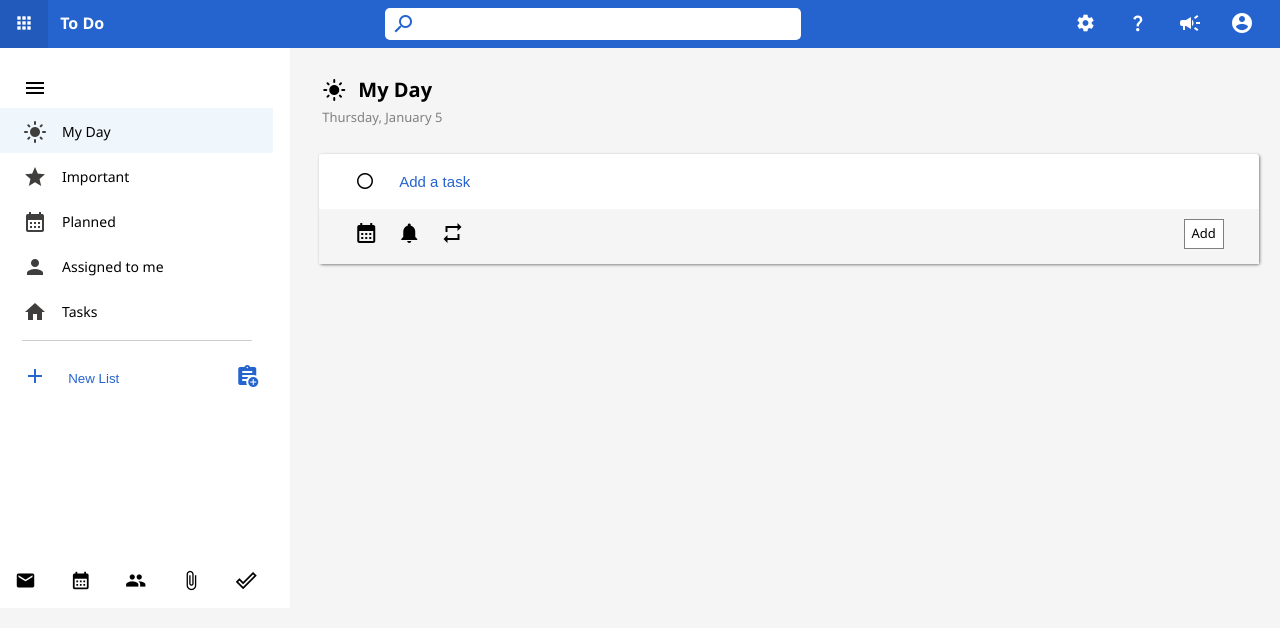
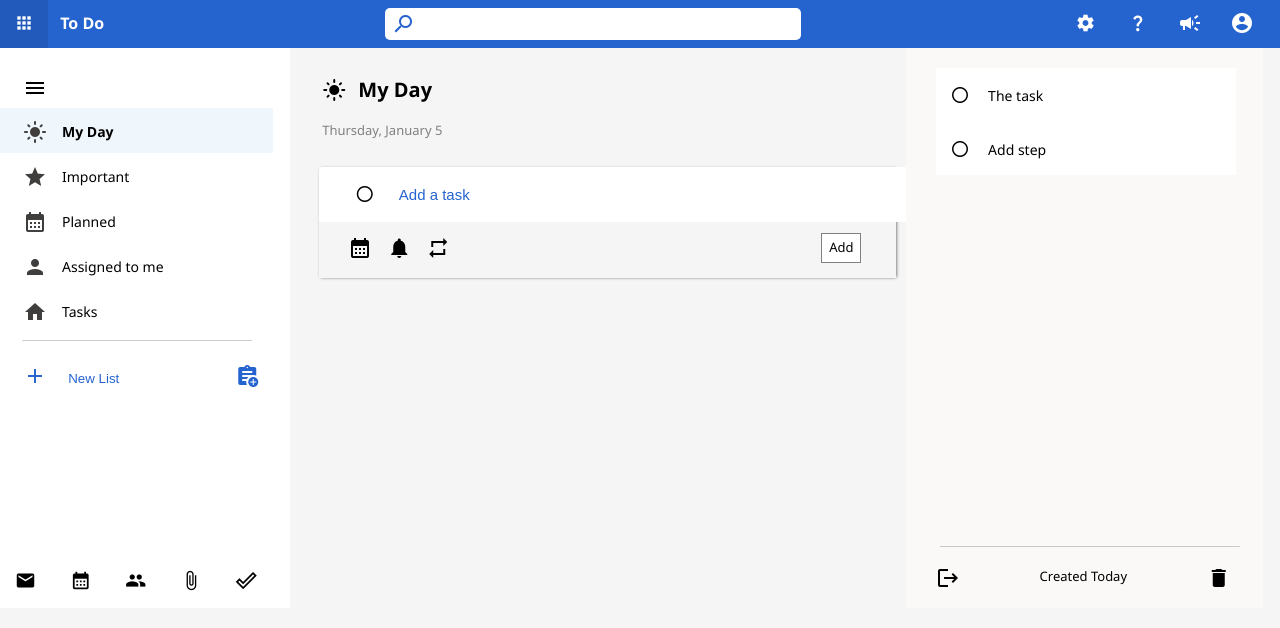
Before and after one commit to Dinesh-Rv/frontend-todo, a plain HTML site: page index.html in a window 1280 px wide. Drawn offline with Linux system fonts and the light colour scheme.

Commit message:
starting right side

```diff
--- a/app.js
+++ b/app.js
@@ -7,7 +7,7 @@
   const OBJECT = "2";
   const UNTITLED = "Untitled Text";
 
-  const categories = [
+  const CATEGORIES = [
     {
       id: 1,
       icon: "light_mode",
@@ -34,25 +34,28 @@
       text: "Tasks",
     },
   ];
-  let categoryId = 6;
+  let categoryId = 5;
 
   let taskId = 1;
 
-  const tasks = [];
+  const TASKS = [];
 
-  let selectedCategory = categories[0];
+  let selectedCategory = CATEGORIES[0];
+  let selectedTask;
   const NEW_CATEGORY = document.getElementById("new-category");
   const NEW_TASK = document.getElementById("task-input");
   const ADD_TASK_BUTTON = document.getElementById("add-task");
   const CATEGORY_LIST = document.getElementsByClassName("category");
+  const TASK_LIST = document.getElementsByClassName("task-element");
+
   /**
    * main init function which calls the corresponding functions
    */
   function init() {
     getCurrentDate(DISPLAY);
     renderCategory();
+    //selectedCategory = CATEGORIES[0];
     renderSelectedCategory();
-    events();
   }
 
   /**
@@ -68,17 +71,43 @@
     for (let i = 0; i < CATEGORY_LIST.length; i++) {
       CATEGORY_LIST[i].addEventListener("click", applySelectedCategory);
     }
+    for (let i = 0; i < TASK_LIST.length; i++) {
+      CATEGORY_LIST[i].addEventListener("click", applySelectedTask);
+    }
+  }
+
+  function applySelectedTask(event) {
+    for (let i = 0; i < TASKS.length; i++) {
+      if (TASKS[i].id == event.target.id) {
+        selectedTask = TASKS[i];
+      }
+      renderSelectedTask();
+    }
+  }
+
+  function renderSelectedTask() {
+    for (let i = 0; i < TASK_LIST.length; i++) {
+      if (TASK_LIST[i].id == selectedTask.id) {
+        TASK_LIST[i].className;
+      }
+    }
   }
 
   function applySelectedCategory(event) {
-    for (let i = 0; i < categories.length; i++) {
-      if (categories[i].id == event.target.id) {
-        const currentCategory = document.getElementsByClassName("category-selected")[0];
+    if (event == null) {
+      renderTasks();
+      renderSelectedCategory();
+    } else {
+      for (let i = 0; i < CATEGORIES.length; i++) {
+        if (CATEGORIES[i].id == event.target.id) {
+          let currentCategory = document.getElementById(selectedCategory.id);
           currentCategory.classList = "category";
-        document.getElementById("main-head").innerText = categories[i].text;
+          selectedCategory = CATEGORIES[i];
           // removeOldCategoryHighlight();
-        selectedCategory = categories[i];
+          // event.target.className = "category-selected";
+          renderTasks();
           renderSelectedCategory();
+        }
       }
     }
     // selectedCategory =
@@ -90,6 +119,12 @@
     for (let i = 0; i < CATEGORY_LIST.length; i++) {
       if (CATEGORY_LIST[i].id == selectedCategory.id) {
         CATEGORY_LIST[i].className = "category-selected";
+        let centerHead = document.getElementsByClassName("center-head")[0];
+        centerHead.childNodes[1].childNodes[1].innerText =
+          selectedCategory.icon;
+        centerHead.childNodes[3].childNodes[1].innerText =
+          selectedCategory.text;
+        events();
       }
     }
   }
@@ -124,14 +159,13 @@
    * and day as in number
    */
   function getCurrentDate(type) {
-    const date = new Date();
-    if (type === DISPLAY) {
-      document.getElementById("current-date").outerHTML =
-        date.toLocaleDateString("en-us", {
+    const date = new Date().toLocaleDateString("en-us", {
       weekday: "long",
       month: "long",
       day: "numeric",
     });
+    if (type === DISPLAY) {
+      document.getElementById("current-date").innerText = date;
     } else if (type === OBJECT) {
       return date;
     }
@@ -149,15 +183,16 @@
       if (NEW_CATEGORY.value === "") {
         NEW_CATEGORY.value = UNTITLED;
       }
-      categories.push({
-        id: categoryId,
+      CATEGORIES.push({
+        id: ++categoryId,
         icon: "list",
         text: NEW_CATEGORY.value,
       });
-      console.log(categories);
+      console.log(CATEGORIES);
+      selectedCategory = CATEGORIES[categoryId - 1];
       renderCategory();
       NEW_CATEGORY.value = "";
-      categoryId++;
+      applySelectedCategory();
     }
   }
 
@@ -169,7 +204,7 @@
   function renderCategory() {
     let CATEGORY_LIST = document.getElementById("sidebar-category");
     CATEGORY_LIST.innerHTML = "";
-    categories.forEach((category) => {
+    CATEGORIES.forEach((category) => {
       let listItem = createHTMLElement("li", {
         className: "category",
         id: category.id,
@@ -203,7 +238,7 @@
       if (NEW_TASK.value === "") {
         NEW_TASK.value = "";
       } else {
-        tasks.push({
+        TASKS.push({
           id: taskId,
           class: "task-element",
           name: NEW_TASK.value,
@@ -211,7 +246,7 @@
           createdAt: getCurrentDate(OBJECT),
           categoryId: selectedCategory.id,
         });
-        console.log(tasks);
+        console.log(TASKS);
         renderTasks();
         taskId++;
         NEW_TASK.value = "";
@@ -226,8 +261,10 @@
   function renderTasks() {
     let taskList = document.getElementById("task-list");
     taskList.innerHTML = "";
-    let sortedTasks = tasks.reverse();
+    let selectedCategoryId = selectedCategory.id;
+    let sortedTasks = TASKS.reverse();
     sortedTasks.forEach((task) => {
+      if (selectedCategoryId == task.categoryId) {
         let listItem = createHTMLElement("li", {
           className: "task",
         });
@@ -258,8 +295,9 @@
         taskInfoDiv.appendChild(footer);
         listItem.appendChild(impIconDiv);
         impIconDiv.appendChild(importantIcon);
+      }
     });
-    sortedTasks = tasks.reverse();
+    sortedTasks = TASKS.reverse();
   }
 
   init(); //calling init method
--- a/index.html
+++ b/index.html
@@ -46,7 +46,7 @@
       <div class="bottom-container">
         <!-- Left side contains category, list creation and accesibilities -->
         <div class="left-side" id="left-side">
-          <div class="menu-icon" onclick="hideLeftSide()">
+          <div class="menu-icon">
             <i class="material-icons">menu</i>
           </div>
           <!-- Sidebar content to set scrollable -->
@@ -89,7 +89,7 @@
         </div>
         <!-- Center contains the main interactive element in the webpage -->
         <div div class="center">
-          <div class="center-head">
+          <div class="center-head" id="center-head">
             <div class="center-head-icon" onclick="openLeftSide()">
               <i class="material-icons" id="center-head-icon">light_mode</i>
             </div>
@@ -103,7 +103,9 @@
           <!-- Contains task addition feature and other additional stuffs -->
           <div class="center-main">
             <div class="task-list-origin">
-              <i class="fa-regular fa-circle"></i>
+              <div class="unchecked-circle">
+                <i class="fa-regular fa-circle"></i>
+              </div>
               <div class="to-do-input">
                 <!-- Input for task name -->
                 <input
@@ -127,6 +129,34 @@
             </div>
           </div>
         </div>
+        <div class="right-side">
+          <div class="right-side-top">
+            <div class="right-side-main">
+              <div class="task-console-top">
+                <div class="selected-task">
+                  <i class="fa-regular fa-circle"></i>
+                  <p>The task</p>
+                </div>
+                <div class="task-steps">
+                  <i class="fa-regular fa-circle"></i>
+                  <p>Add step</p>
+                </div>
+              </div>
+            </div>
+          </div>
+          <hr />
+          <div class="right-side-bottom">
+            <div class="hide-right-side">
+              <i class="material-icons">logout</i>
+            </div>
+            <div class="task-created-at">
+              <p>Created Today</p>
+            </div>
+            <div class="delete-selected-task">
+              <i class="material-icons">delete</i>
+            </div>
+          </div>
+        </div>
       </div>
     </div>
     <script src="app.js"></script>
--- a/style.css
+++ b/style.css
@@ -144,6 +144,7 @@ html body {
 
 .container .bottom-container .left-side .sidebar-content .sidebar-category .category-selected {
     background-color: #eff6fc;
+    font-weight: bold;
 }
 
 .container .bottom-container .left-side .sidebar-content .sidebar-category .category:hover,
@@ -255,6 +256,7 @@ html body {
 
 .container .bottom-container .center {
     height: 560px;
+    width: 47%;
 }
 
 .container .bottom-container .left-side,
@@ -289,7 +291,7 @@ html body {
 }
 
 .container .bottom-container .center .center-head {
-    width: 935px;
+    width: 80%
 }
 
 .container .bottom-container .center .center-head .date-info {
@@ -299,10 +301,9 @@ html body {
 
 .container .bottom-container .center .center-main .task-list-origin {
     background-color: white;
-    width: 940px;
     height: 110px;
     margin-left: 25px;
-    text-align: center;
+    text-align: left;
     box-shadow: 1px 1px 3px gray;
     border-radius: 3px;
 }
@@ -313,9 +314,14 @@ html body {
     vertical-align: middle;
 }
 
+.container .bottom-container .center .center-main .task-list-origin .unchecked-circle {
+    display: inline-block;
+    margin-left: 6.5%;
+}
+
 .container .bottom-container .center .center-main .task-list-origin .to-do-input input {
     height: 53px;
-    width: 800px;
+    width: 250%;
     border: 0px none;
     outline: none;
     font-size: 15px;
@@ -327,14 +333,13 @@ html body {
 
 .container .bottom-container .center .center-main .task-list-origin .origin-feature {
     height: 45px;
-    width: 905px;
     text-align: left;
     background-color: #f5f5f5;
-    padding: 10px 0px 0px 35px;
+    padding: 2% 0% 0% 5%;
 }
 
 .container .bottom-container .center .center-main .task-list-origin .origin-feature .material-icons {
-    margin-right: 15px;
+    margin-right: 2%;
 }
 
 .container .bottom-container .center .center-main .task-list-origin .origin-feature .material-icons:hover {
@@ -344,7 +349,7 @@ html body {
 
 .container .bottom-container .center .center-main .task-list-container {
     height: 345px;
-    width: 985px;
+    width: 598px;
     overflow-y: auto;
 }
 
@@ -354,8 +359,9 @@ html body {
 }
 
 .container .bottom-container .center .center-main .task-list-container .task-list li {
-    width: 940px;
     height: 50px;
+    width: 570px;
+    display: block;
     background-color: #ffffff;
     margin-bottom: 10px;
     border-radius: 5px;
@@ -372,8 +378,8 @@ html body {
     font-size: 13px;
     color: gray;
     height: 50px;
+    width: 78%;
     vertical-align: middle;
-    width: 760px;
     margin-bottom: 5px;
 }
 
@@ -389,7 +395,7 @@ html body {
 
 .container .bottom-container .center .center-main .task-list-container .task-list li i {
     vertical-align: middle;
-    margin: 0px 25px 0px 40px;
+    margin: 0% 5% 0% 7%;
 }
 
 .container .bottom-container .center .center-main .task-list-container .task-list .task i {
@@ -398,8 +404,8 @@ html body {
 }
 
 .container .bottom-container .center .center-main .task-list-origin .origin-feature .add-task {
+    margin-left: 65%;
     display: inline-block;
-    margin-left: 700px;
     border: 1px solid gray;
     background-color: #ffffff;
     font-size: 13px;
@@ -416,3 +422,82 @@ html body {
     text-align: center;
     margin-top: 4px;
 }
+
+.container .bottom-container .right-side {
+    display: inline-block;
+    vertical-align: top;
+    margin-left: 6px;
+    height: 560px;
+    padding: 0px 20px 0px 30px;
+    width: 24%;
+    background-color: #faf9f8;
+}
+
+.container .bottom-container .right-side .right-side-top {
+    height: 470px;
+}
+
+.container .bottom-container .right-side .right-side-top .right-side-main {
+    background-color: #ffffff;
+    margin-top: 20px;
+    height: 107px;
+    width: 300px;
+}
+
+.container .bottom-container .right-side .right-side-top .right-side-main .task-console-top .task-steps i,
+.container .bottom-container .right-side .right-side-top .right-side-main .task-console-top .task-steps p,
+.container .bottom-container .right-side .right-side-top .right-side-main .task-console-top .selected-task i,
+.container .bottom-container .right-side .right-side-top .right-side-main .task-console-top .selected-task p {
+    display: inline-block;
+    margin: 0px;
+}
+
+.container .bottom-container .right-side .right-side-top .right-side-main .task-console-top .selected-task p,
+.container .bottom-container .right-side .right-side-top .right-side-main .task-console-top .task-steps p {
+    padding-left: 16px;
+    width: 200px;
+    font-size: 14px;
+}
+
+.container .bottom-container .right-side .right-side-top .right-side-main .task-console-top .selected-task,
+.container .bottom-container .right-side .right-side-top .right-side-main .task-console-top .task-steps {
+    padding: 16px;
+}
+
+.container .bottom-container .right-side .right-side-bottom {
+    font-size: 13px;
+    margin-top: 20px;
+}
+
+
+.container .bottom-container .right-side .right-side-bottom .hide-right-side,
+.container .bottom-container .right-side .right-side-bottom .task-created-at,
+.container .bottom-container .right-side .right-side-bottom .delete-selected-task {
+    display: inline-block;
+    vertical-align: middle;
+}
+
+.container .bottom-container .right-side .right-side-bottom .task-created-at p {
+    width: 240px;
+    margin: 0px 0px 9px 0px;
+    text-align: center;
+}
+
+.container .bottom-container .right-side hr {
+    width: 300px;
+    height: 0.1px;
+    border-radius: 0.5px;
+    border: 0px;
+    background-color: gray;
+    opacity: 0.4;
+}
+
+/* For dynamic html */
+.container .bottom-container .right-side-closed {
+    display: none;
+}
+
+.container .bottom-container .center-wide {
+    height: 560px;
+    width: 605px;
+}
```
Lines whose indentation alone changed are shown as unchanged.
